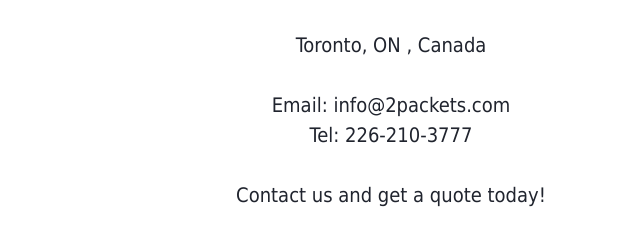
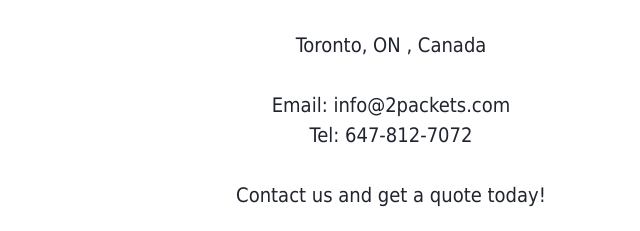
Before and after one commit to 2Packets/2packets.github.io, a plain HTML site: page contact.html in a window 1280 px wide. Shown: the part 300-531 px from the top of the page, 249-889 px from the left. Drawn offline with Linux system fonts and the light colour scheme.

Commit message:
Update contact.html

```diff
--- a/contact.html
+++ b/contact.html
@@ -71,7 +71,7 @@
 <div class="textstyle1">  <span class="textstyle9">Contact</span>
 </div>
 </div></div><span class="textstyle10"><br/></span></div>
-<div style="clear:both"></div></div></div><span class="textstyle11"><br/></span><span class="textstyle12"><br/>Toronto, ON , Canada<br/><br/>Email: info@2packets.com<br/>Tel: 226-210-3777<br/><br/>Contact us and get a quote today!</span><span class="textstyle13"><br/><br/><br/></span><span class="textstyle11"><br/><br/></span></div>
+<div style="clear:both"></div></div></div><span class="textstyle11"><br/></span><span class="textstyle12"><br/>Toronto, ON , Canada<br/><br/>Email: info@2packets.com<br/>Tel: 647-812-7072<br/><br/>Contact us and get a quote today!</span><span class="textstyle13"><br/><br/><br/></span><span class="textstyle11"><br/><br/></span></div>
 <div class="textstyle2"><div id="container_101b899d"><div id="container_101b899d_padding" ><div class="textstyle1"><span class="textstyle13"><br/></span><span class="textstyle11"><br/><br/></span></div>
 </div></div></div>
 <div style="clear:both"></div></div></div>  </div>
```
